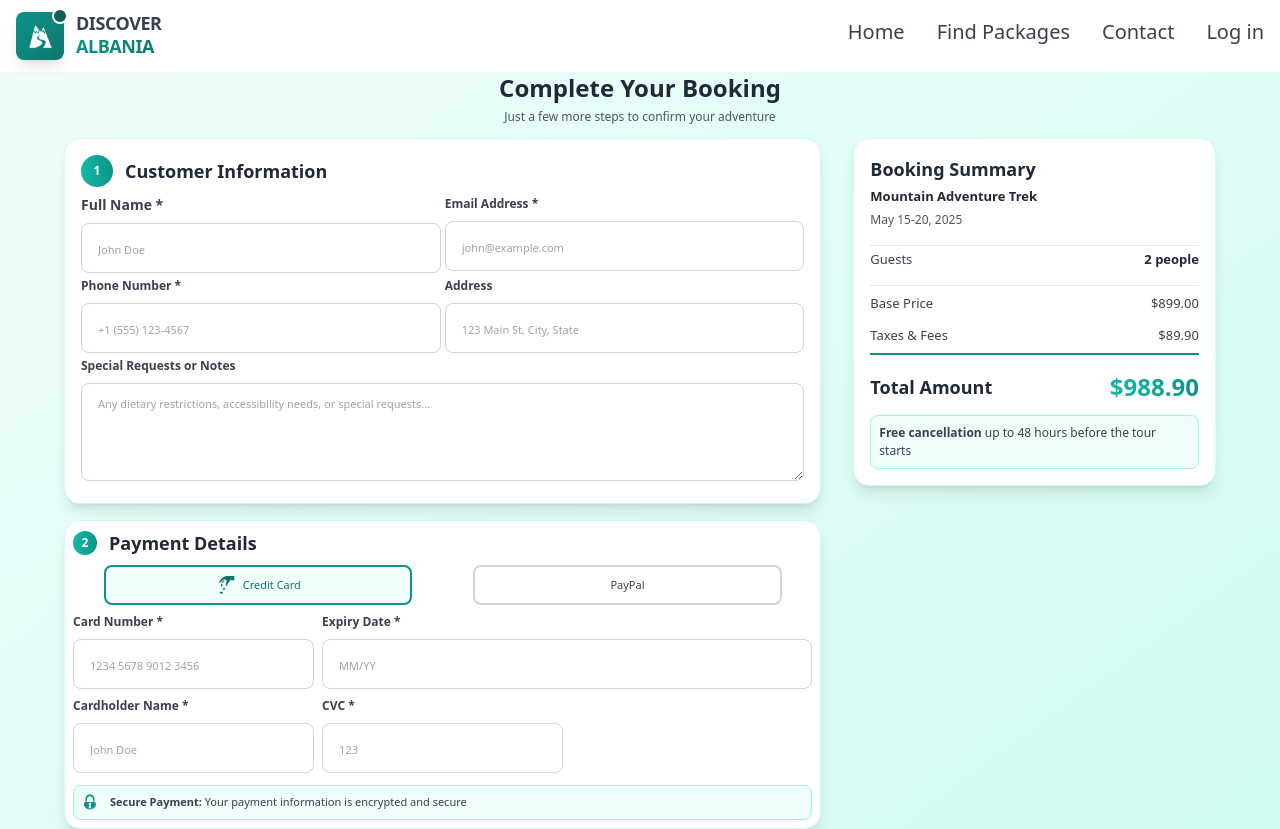
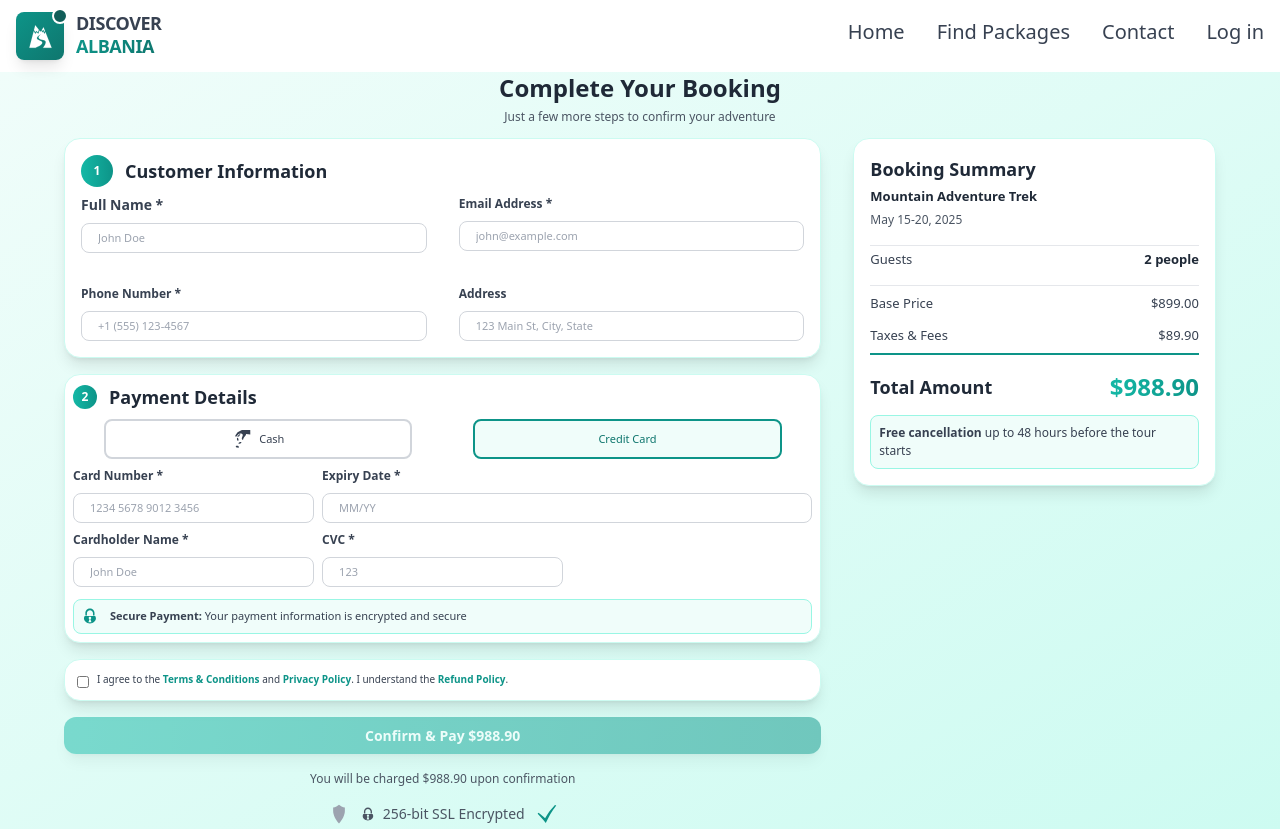
Before and after one commit to suzi216/toursfrontend, a Next.js app: page /checkout in a window 1280 px wide. Shown: the top 829 px of the page. Built offline with nearby package versions, Linux system fonts and the light colour scheme.

Commit message:
Refactor design

```diff
--- a/src/components/core/TourCart.js
+++ b/src/components/core/TourCart.js
@@ -36,7 +36,7 @@ export default function TourCart({ tours = [], isPopular = false, deleteTour })
                     {/* Content */}
                     <div className="flex flex-col justify-between ">
 
-                        <div className="bg-white rounded-2xl shadow-sm hover:shadow-xl transition-all duration-300 p-2 border border-gray-100 flex flex-col justify-between">
+                        <div className="bg-white  shadow-sm hover:shadow-xl transition-all duration-300 p-2 flex flex-col justify-between">
                             {/* Top Content */}
                             <div>
                                 <h3 className="text-base font-semibold text-gray-900 mb-1">
@@ -85,7 +85,6 @@ export default function TourCart({ tours = [], isPopular = false, deleteTour })
                                     €15 off for groups of 5+
                                 </div>
                             </div>
-                        </div>
 
                         <div className="flex flex-col">
                             {role !== "ADMIN" ? (
@@ -115,6 +114,7 @@ export default function TourCart({ tours = [], isPopular = false, deleteTour })
                             ) : null}
 
                         </div>
+                        </div>
 
                     </div>
                 </div>
--- a/src/pages/checkout.js
+++ b/src/pages/checkout.js
@@ -64,7 +64,7 @@ function Checkout() {
                   Customer Information
                 </h2>
 
-                <div className="grid md:grid-cols-2 gap-1">
+                <div className="grid md:grid-cols-2 gap-8">
                   {/* Full Name */}
                   <div>
                     <label className="block xs:text-sm text-12 xl:text-sm font-semibold text-gray-700 mb-2">Full Name *</label>
@@ -73,7 +73,7 @@ function Checkout() {
                       name="fullName"
                       value={formData.fullName}
                       onChange={handleInputChange}
-                      className="w-5/6 xs:w-full xl:w-full px-1 pb-1 xs:px-4 xs:py-3  xl:px-4 xl:py-3 placeholder:text-11 xl:placeholder:text-sm border border-gray-300 rounded-lg focus:ring-2 focus:ring-teal-500 focus:border-transparent transition text-gray-700"
+                      className="w-5/6 xs:w-full xl:w-full px-1 pb-1 xs:px-4  xl:px-4 xl:py-3 placeholder:text-11 xl:placeholder:text-sm border border-gray-300 rounded-lg focus:ring-2 focus:ring-teal-500 focus:border-transparent transition text-gray-700"
                       placeholder="John Doe"
                       required
                     />
@@ -87,7 +87,7 @@ function Checkout() {
                       name="email"
                       value={formData.email}
                       onChange={handleInputChange}
-                      className="w-5/6 xs:w-full xl:w-full px-1 pb-1 xs:px-4 xs:py-3  xl:px-4 xl:py-3 placeholder:text-11 xl:placeholder:text-sm border border-gray-300 rounded-lg focus:ring-2 focus:ring-teal-500 focus:border-transparent transition text-gray-700"
+                      className="w-5/6 xs:w-full xl:w-full px-1 pb-1 xs:px-4   xl:px-4 xl:py-3 placeholder:text-11 xl:placeholder:text-sm border border-gray-300 rounded-lg focus:ring-2 focus:ring-teal-500 focus:border-transparent transition text-gray-700"
                       placeholder="john@example.com"
                       required
                     />
@@ -101,7 +101,7 @@ function Checkout() {
                       name="phone"
                       value={formData.phone}
                       onChange={handleInputChange}
-                      className="w-5/6 xs:w-full xl:w-full px-1 pb-1 xs:px-4 xs:py-3  xl:px-4 xl:py-3 placeholder:text-11 xl:placeholder:text-sm border border-gray-300 rounded-lg focus:ring-2 focus:ring-teal-500 focus:border-transparent transition text-gray-700"
+                      className="w-5/6 xs:w-full xl:w-full px-1 pb-1 xs:px-4 xl:px-4 xl:py-3 placeholder:text-11 xl:placeholder:text-sm border border-gray-300 rounded-lg focus:ring-2 focus:ring-teal-500 focus:border-transparent transition text-gray-700"
                       placeholder="+1 (555) 123-4567"
                       required
                     />
@@ -115,21 +115,8 @@ function Checkout() {
                       name="address"
                       value={formData.address}
                       onChange={handleInputChange}
-                      className="w-5/6 xs:w-full xl:w-full px-1 pb-1 xs:px-4 xs:py-3  xl:px-4 xl:py-3 placeholder:text-11 xl:placeholder:text-sm border border-gray-300 rounded-lg focus:ring-2 focus:ring-teal-500 focus:border-transparent transition text-gray-700"
+                      className="w-5/6 xs:w-full xl:w-full px-1 pb-1 xs:px-4 xl:px-4 xl:py-3 placeholder:text-11 xl:placeholder:text-sm border border-gray-300 rounded-lg focus:ring-2 focus:ring-teal-500 focus:border-transparent transition text-gray-700"
                       placeholder="123 Main St, City, State"
-                    />
-                  </div>
-
-                  {/* Special Requests */}
-                  <div className="md:col-span-2">
-                    <label className="block text-12 xl:text-sm font-semibold text-gray-700 mb-2">Special Requests or Notes</label>
-                    <textarea
-                      name="specialRequests"
-                      value={formData.specialRequests}
-                      onChange={handleInputChange}
-                      rows={3}
-                      className="w-5/6 xs:w-full xl:w-full px-1 pb-1 xs:px-4 xs:py-3  xl:px-4 xl:py-3 placeholder:text-11 xl:placeholder:text-sm border border-gray-300 rounded-lg focus:ring-2 focus:ring-teal-500 focus:border-transparent transition text-gray-700"
-                      placeholder="Any dietary restrictions, accessibility needs, or special requests..."
                     />
                   </div>
                 </div>
@@ -146,24 +133,24 @@ function Checkout() {
                   <div className="grid grid-cols-2 place-items-center">
                     <button
                       type="button"
+                      onClick={() => setPaymentMethod('cash')}
+                      className={`xl:p-4 h-10 w-5/6 border-2 rounded-lg flex items-center justify-center transition text-11 xl:text-14 ${paymentMethod === 'cash'
+                        ? 'border-teal-600 bg-teal-50 text-teal-700'
+                        : 'border-gray-300 text-gray-700 hover:border-teal-300'
+                        }`}
+                    >
+                      <GiPayMoney className="w-5 h-5 mr-2" />
+                      Cash
+                    </button>
+                    <button
+                      type="button"
                       onClick={() => setPaymentMethod('card')}
                       className={`xl:p-4 h-10 w-5/6 border-2 rounded-lg flex items-center justify-center transition text-11 xl:text-14 ${paymentMethod === 'card'
                         ? 'border-teal-600 bg-teal-50 text-teal-700'
                         : 'border-gray-300 text-gray-700 hover:border-teal-300'
                         }`}
                     >
-                      <GiPayMoney className="w-5 h-5 mr-2" />
                       Credit Card
-                    </button>
-                    <button
-                      type="button"
-                      onClick={() => setPaymentMethod('paypal')}
-                      className={`xl:p-4 h-10 w-5/6 border-2 rounded-lg flex items-center justify-center transition text-11 xl:text-14 ${paymentMethod === 'paypal'
-                        ? 'border-teal-600 bg-teal-50 text-teal-700'
-                        : 'border-gray-300 text-gray-700 hover:border-teal-300'
-                        }`}
-                    >
-                      PayPal
                     </button>
                   </div>
                 </div>
@@ -178,7 +165,7 @@ function Checkout() {
                           name="cardNumber"
                           value={formData.cardNumber}
                           onChange={handleInputChange}
-                          className="w-5/6 xs:w-full xl:w-full px-1 pb-1 xs:px-4 xs:py-3 xl:px-4 xl:py-3 placeholder:text-11 xl:placeholder:text-sm border border-gray-300 rounded-lg focus:ring-2 focus:ring-teal-500 focus:border-transparent transition text-gray-700"
+                          className="w-5/6 xs:w-full xl:w-full px-1 pb-1 xs:px-4 xl:px-4 xl:py-3 placeholder:text-11 xl:placeholder:text-sm border border-gray-300 rounded-lg focus:ring-2 focus:ring-teal-500 focus:border-transparent transition text-gray-700"
                           placeholder="1234 5678 9012 3456"
                           maxLength={19}
                           required
@@ -191,7 +178,7 @@ function Checkout() {
                           name="cardExpiry"
                           value={formData.cardExpiry}
                           onChange={handleInputChange}
-                          className="w-5/6 xs:w-full xl:w-full px-1 pb-1 xs:px-4 xs:py-3 xl:px-4 xl:py-3 placeholder:text-11 xl:placeholder:text-sm border border-gray-300 rounded-lg focus:ring-2 focus:ring-teal-500 focus:border-transparent transition text-gray-700"
+                          className="w-5/6 xs:w-full xl:w-full px-1 pb-1 xs:px-4 xl:px-4 xl:py-3 placeholder:text-11 xl:placeholder:text-sm border border-gray-300 rounded-lg focus:ring-2 focus:ring-teal-500 focus:border-transparent transition text-gray-700"
                           placeholder="MM/YY"
                           maxLength={5}
                           required
@@ -204,7 +191,7 @@ function Checkout() {
                             name="cardName"
                             value={formData.cardName}
                             onChange={handleInputChange}
-                          className="w-5/6 xs:w-full xl:w-full px-1 pb-1 xs:px-4 xs:py-3 xl:px-4 xl:py-3 placeholder:text-11 xl:placeholder:text-sm border border-gray-300 rounded-lg focus:ring-2 focus:ring-teal-500 focus:border-transparent transition text-gray-700"
+                          className="w-5/6 xs:w-full xl:w-full px-1 pb-1 xs:px-4 xl:px-4 xl:py-3 placeholder:text-11 xl:placeholder:text-sm border border-gray-300 rounded-lg focus:ring-2 focus:ring-teal-500 focus:border-transparent transition text-gray-700"
                             placeholder="John Doe"
                             required
                           />
@@ -216,7 +203,7 @@ function Checkout() {
                             name="cardCvc"
                             value={formData.cardCvc}
                             onChange={handleInputChange}
-                          className="w-5/6 xs:w-full xl:w-full px-1 pb-1 xs:px-4 xs:py-3 xl:px-4 xl:py-3 placeholder:text-11 xl:placeholder:text-sm border border-gray-300 rounded-lg focus:ring-2 focus:ring-teal-500 focus:border-transparent transition text-gray-700"
+                          className="w-5/6 xs:w-full xl:w-full px-1 pb-1 xs:px-4 xl:px-4 xl:py-3 placeholder:text-11 xl:placeholder:text-sm border border-gray-300 rounded-lg focus:ring-2 focus:ring-teal-500 focus:border-transparent transition text-gray-700"
                             placeholder="123"
                             maxLength={3}
                             required
@@ -227,10 +214,9 @@ function Checkout() {
                   </div>
                 )}
 
-                {paymentMethod === 'paypal' && (
+                {paymentMethod === 'cash' && (
                   <div className="bg-teal-50 border border-teal-200 rounded-lg p-6 text-center">
-                    <p className="text-gray-700 mb-4">You will be redirected to PayPal to complete your payment securely.</p>
-                    <div className="text-4xl font-bold text-blue-600">PayPal</div>
+                    <p className="text-gray-700 mb-4">You can pay in cash before the tour begins. Please present your receipt to the tour guide prior to departure.</p>
                   </div>
                 )}
 
```
